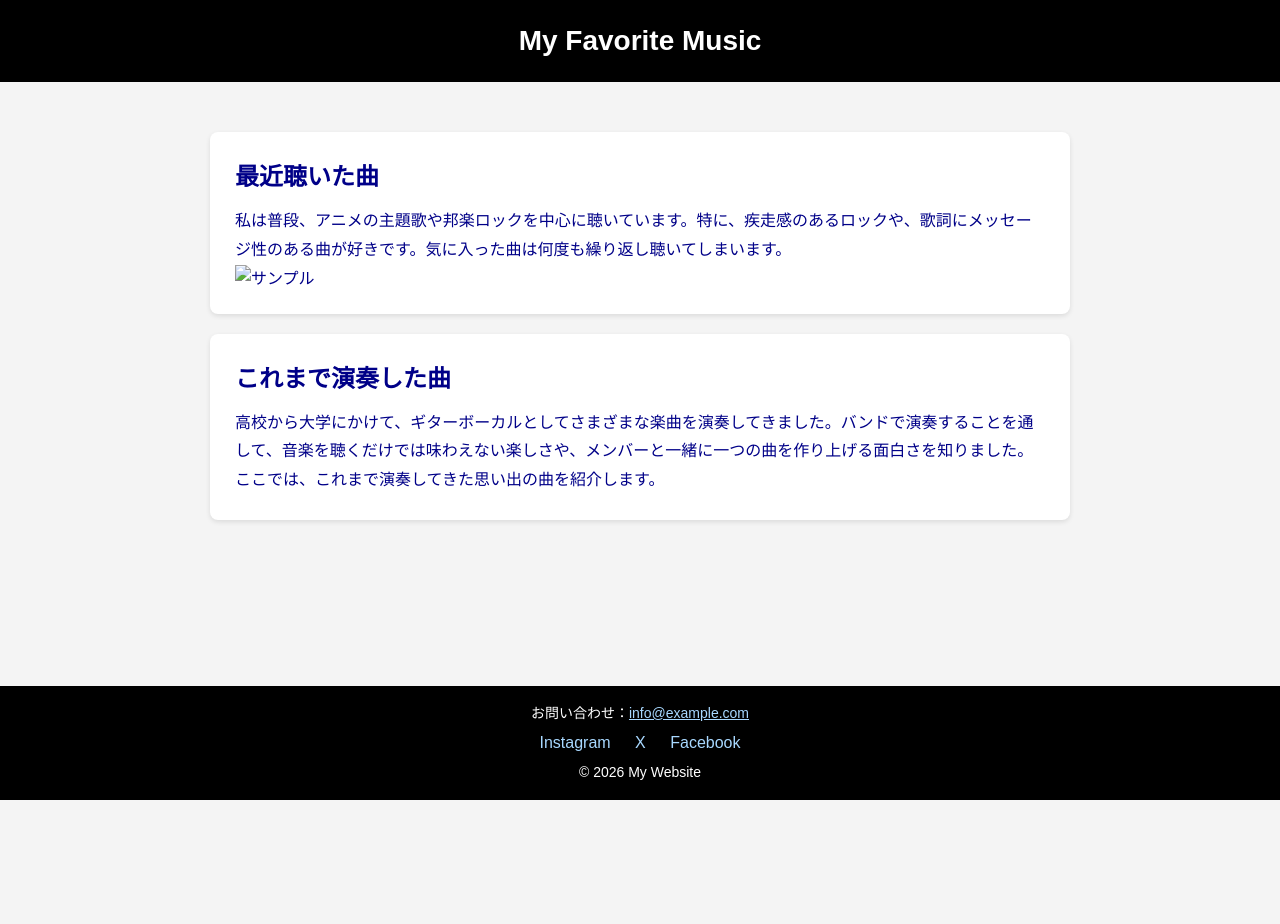
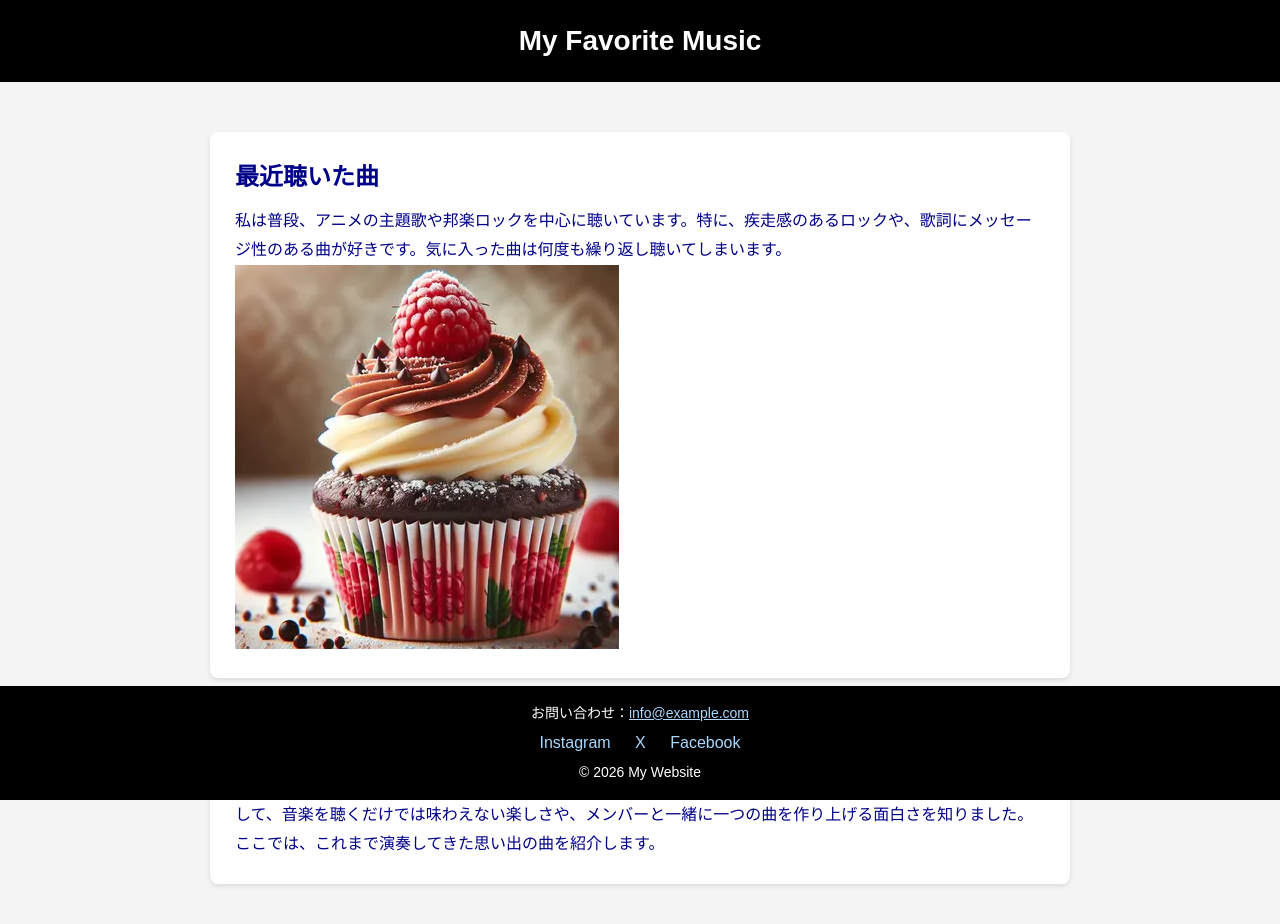
Before and after one commit to mizuki631/test, a plain HTML site: page index.html in a window 1280 px wide. Before the commit the page ends 800 px from the top, so only its background shows below. Drawn offline with Linux system fonts and the light colour scheme.

Commit message:
Update index.html

```diff
--- a/index.html
+++ b/index.html
@@ -126,7 +126,7 @@
       <p>
         私は普段、アニメの主題歌や邦楽ロックを中心に聴いています。特に、疾走感のあるロックや、歌詞にメッセージ性のある曲が好きです。気に入った曲は何度も繰り返し聴いてしまいます。
       </p>
- <img src="画像のリンク" alt="サンプル">
+ <img src="https://github.com/mizuki631/test/blob/main/cupcake.jpg?raw=true" alt="サンプル">
     </section>
 
     <section>
```
